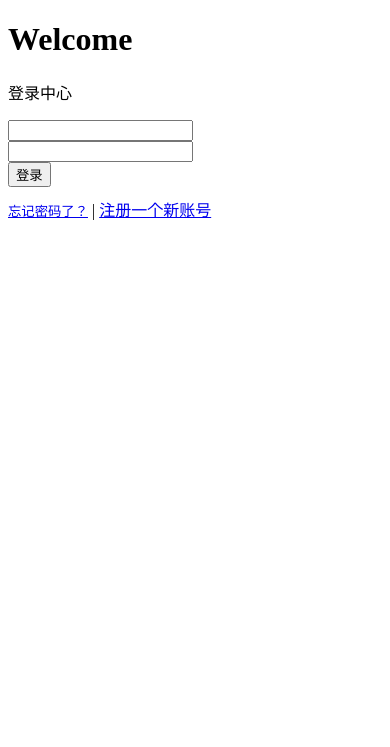
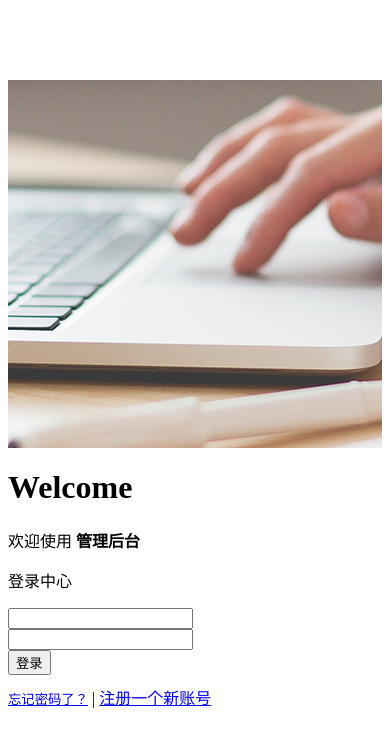
Before and after one commit to zuoqiang320/miffyzq, a Yii app: template views/site/login.php in a window 390 px wide. Shown: the top 747 px of the page. Run offline with PHP 8.4 and a stand-in for Yii, Linux system fonts and the light colour scheme; the template is opened without the code that fills it, so the values that code supplies are empty; form fields are guessed from the names that the template uses; some libraries are stand-ins or nearby versions.

Commit message:
modify login and fix bug

```diff
--- a/composer.json
+++ b/composer.json
@@ -2,7 +2,7 @@
     "name": "miffy/miffyzq",
     "description": "backend theme asset bundle for Yii 2.0 Framework;基于H+的后台模板第一版",
     "type": "yii2-extension",
-    "version":"1.0.8",
+    "version":"1.0.9",
     "require": {
         "yiisoft/yii2": "^2.0",
         "yiisoft/yii2-bootstrap": "^2.0",
--- a/views/layouts/main.php
+++ b/views/layouts/main.php
@@ -18,8 +18,7 @@ if (Yii::$app->controller->action->id === 'login') {
     echo $this->render(
         'main-login',
         [
-            'content' => $content,
-            'banner' => isset($banner) ? $banner : "欢迎使用 <strong>管理后台</strong>"
+            'content' => $content
         ]
     );
 } else if (Yii::$app->controller->id === 'site' && Yii::$app->controller->action->id === 'index') {
--- a/views/site/login.php
+++ b/views/site/login.php
@@ -10,22 +10,26 @@ use yii\helpers\Html;
 use yii\bootstrap\ActiveForm;
 
 $this->title = 'Login';
+$directoryAsset = Yii::$app->assetManager->getPublishedUrl('@vendor/miffy/miffyzq/static');
 ?>
 <script>if(window.top !== window.self){ window.top.location = window.location;}</script>
 
 <div class="signinpanel ms-signinpanel">
     <div class="row">
-        <div class="col-sm-6">
-            <div class="signin-info">
+        <div class="col-sm-9">
+            <div class="signin-info col-sm-12" style="background: url('<?= $directoryAsset?>/img/background.jpg') no-repeat center center;margin-top: 5rem;height: 23rem"></div>
+            <div class="signin-info animated fadeInLeft">
                 <div class="logopanel m-b">
                     <h1 class="wel">Welcome</h1>
                 </div>
                 <div class="m-b"></div>
-                <p class="welcome"><?= $banner?></p>
+                <p class="welcome"><?= (isset($banner) ? $banner : "欢迎使用 <strong>管理后台</strong>")?></p>
             </div>
+
         </div>
-        <div class="col-sm-6">
-            <div class="login-box">
+        <div class="col-sm-3">
+
+            <div class="login-box animated fadeInRight">
                 <?php $form = ActiveForm::begin(['id' => 'login-form', 'enableClientValidation' => false, 'class' => 'm-t']); ?>
 
                 <p class="login-text">登录中心</p>
@@ -51,5 +55,6 @@ $this->title = 'Login';
                 <?php ActiveForm::end(); ?>
             </div>
         </div>
+
     </div>
 </div>
```
Also changed, not shown: static/css/login.css (+9 -2 lines), README.md, static/img/background.jpg (added).
